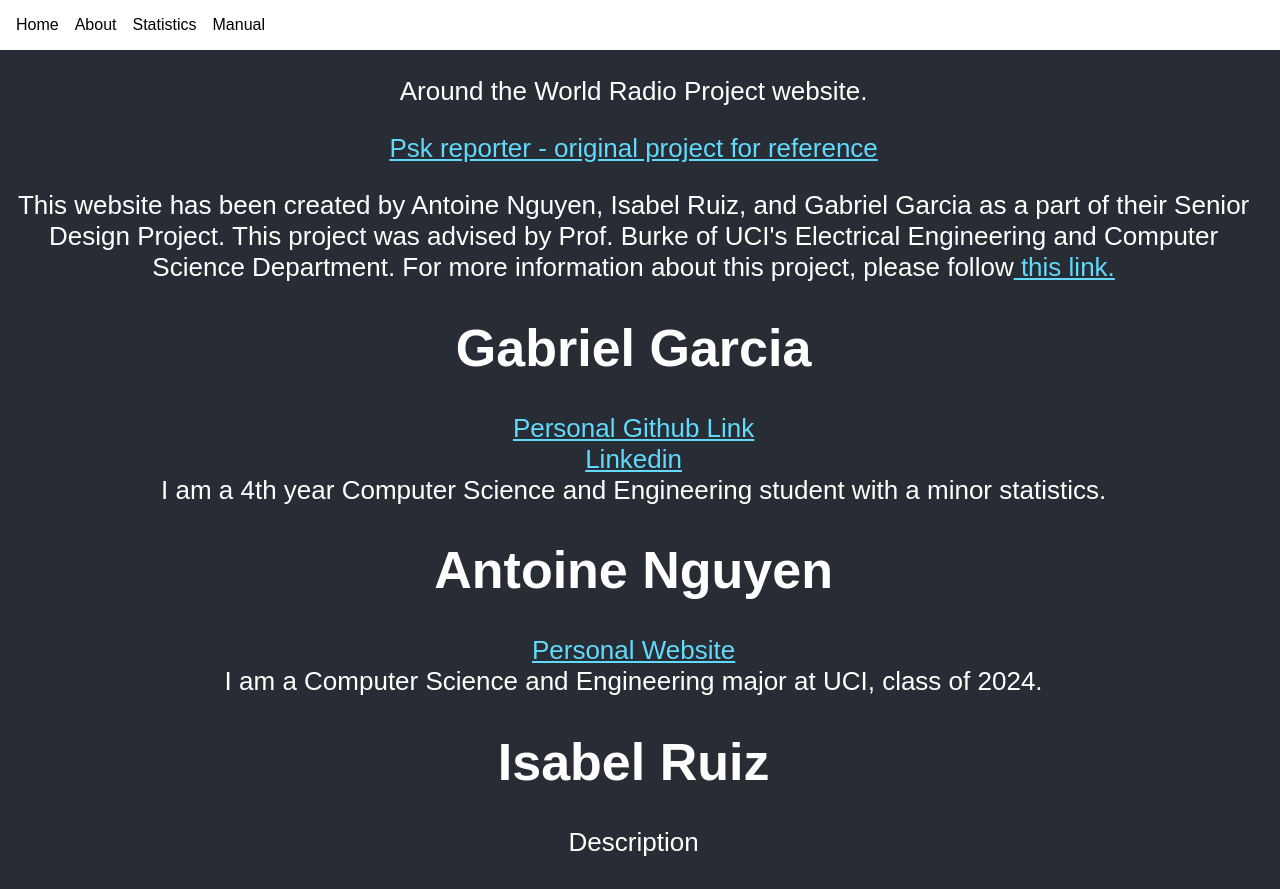
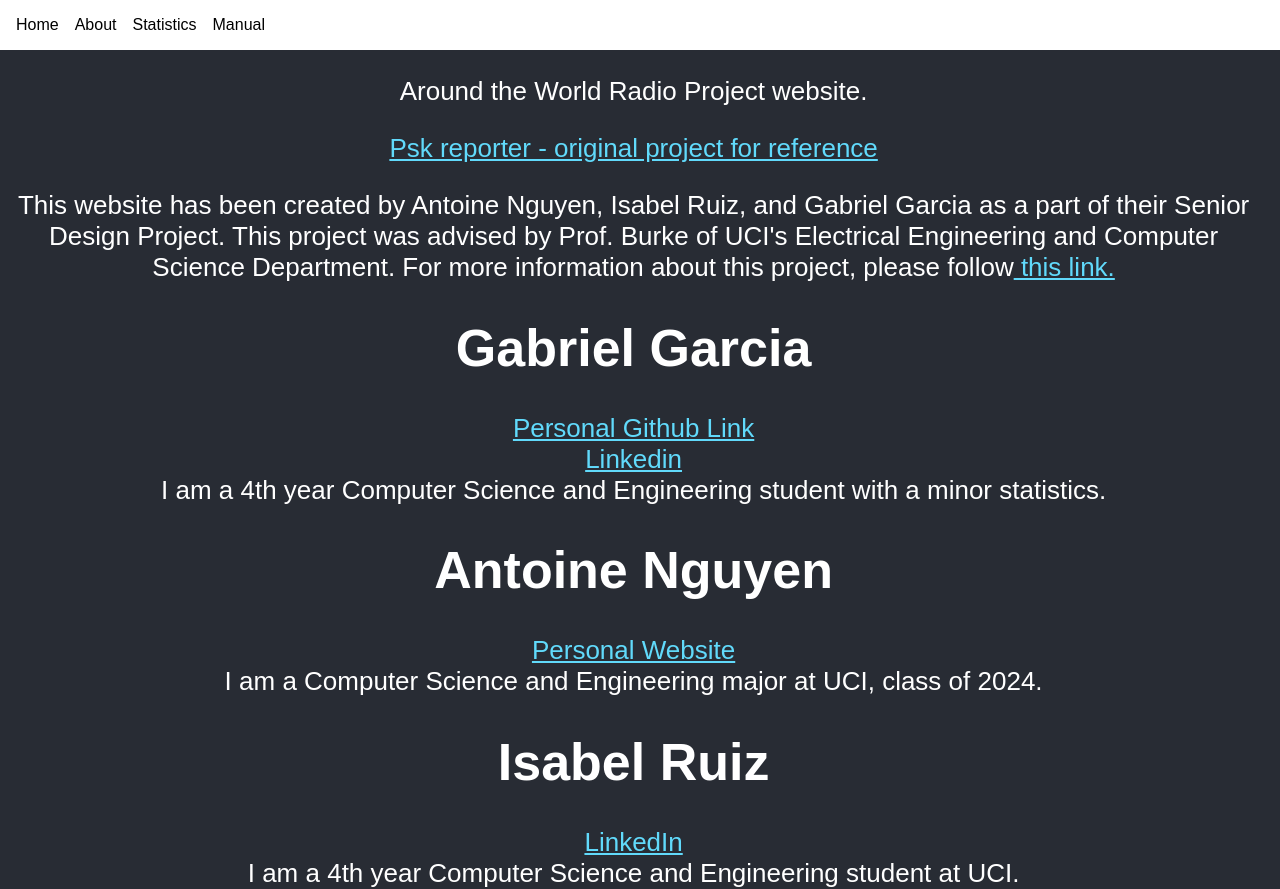
Before and after one commit to ggarcia453/AroundtheWorldRadio, a React (Create React App) app in the folder radio-site/: page /AroundtheWorldRadio/about in a window 1280 px wide. Built offline with nearby package versions, Linux system fonts and the light colour scheme.

Commit message:
Updating About Us

```diff
--- a/radio-site/src/pages/AboutUs.jsx
+++ b/radio-site/src/pages/AboutUs.jsx
@@ -49,7 +49,11 @@ const AboutUs = () => {
               <a className="App-link" href="https://20wontons.github.io/">Personal Website</a>
               <br/>I am a Computer Science and Engineering major at UCI, class of 2024.
             </p>
-            <h1>Isabel Ruiz</h1><p>Description</p>
+            <h1>Isabel Ruiz</h1>
+            <p>
+              <a className="App-link" href="www.linkedin.com/in/idruiz39">LinkedIn</a>
+              <br/>I am a 4th year Computer Science and Engineering student at UCI.
+            </p>
           </body>
         </div>
     );
```
